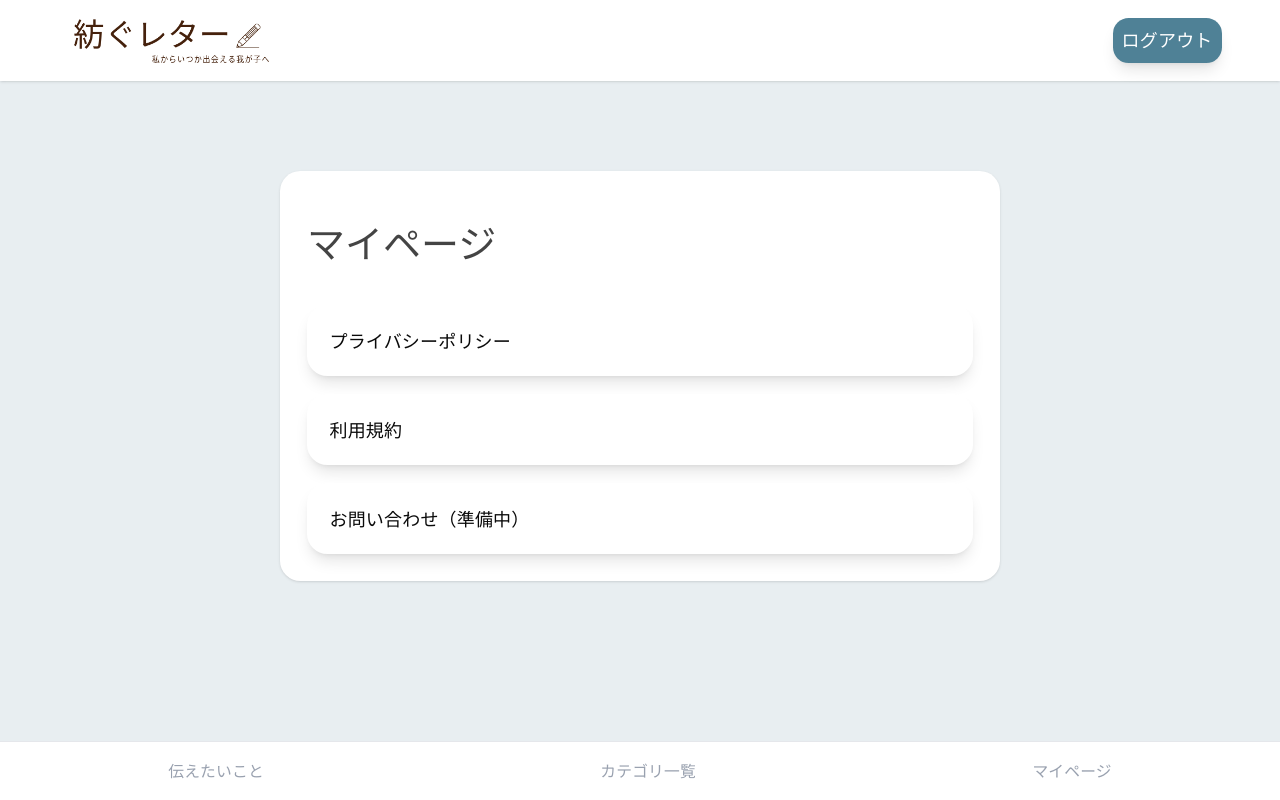
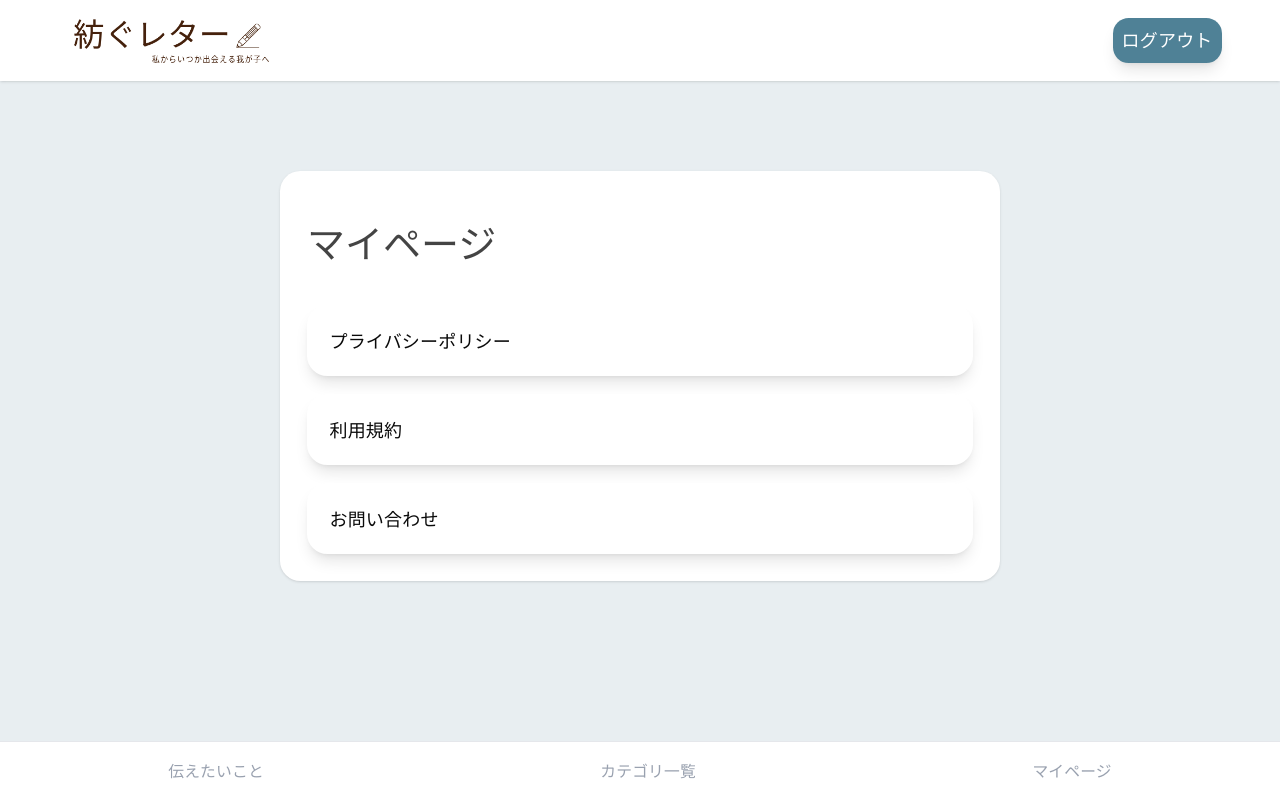
Before and after one commit to nagi558/Graduation-work, a React (Vite) app in the folder my-app/front/: page /mypage in a window 1280 px wide. Built offline with nearby package versions, Linux system fonts and the light colour scheme; no server answers; sample sign-in values are in the browser's storage.

Commit message:
feat:MyPageのUI修正

```diff
--- a/my-app/front/src/pages/MyPage.tsx
+++ b/my-app/front/src/pages/MyPage.tsx
@@ -28,9 +28,10 @@ export const MyPage = () => {
               利用規約
             </button>
             <button
+              onClick={() => navigate('/contact')}
               className="bg-white rounded-2xl shadow-lg p-5 flex justify-between items-start"
             >
-              お問い合わせ（準備中）
+              お問い合わせ
             </button>
           </div>
         </div>
```
